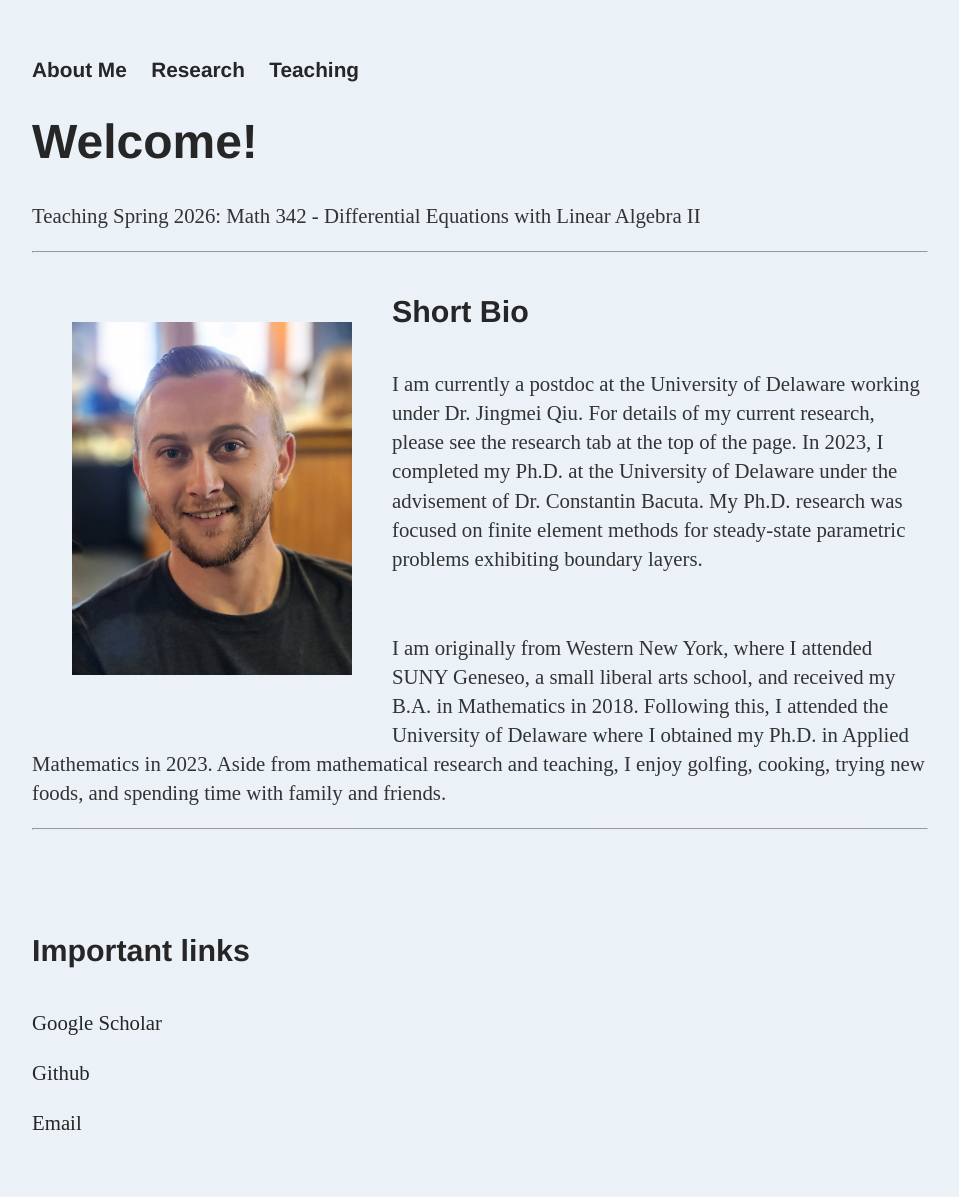
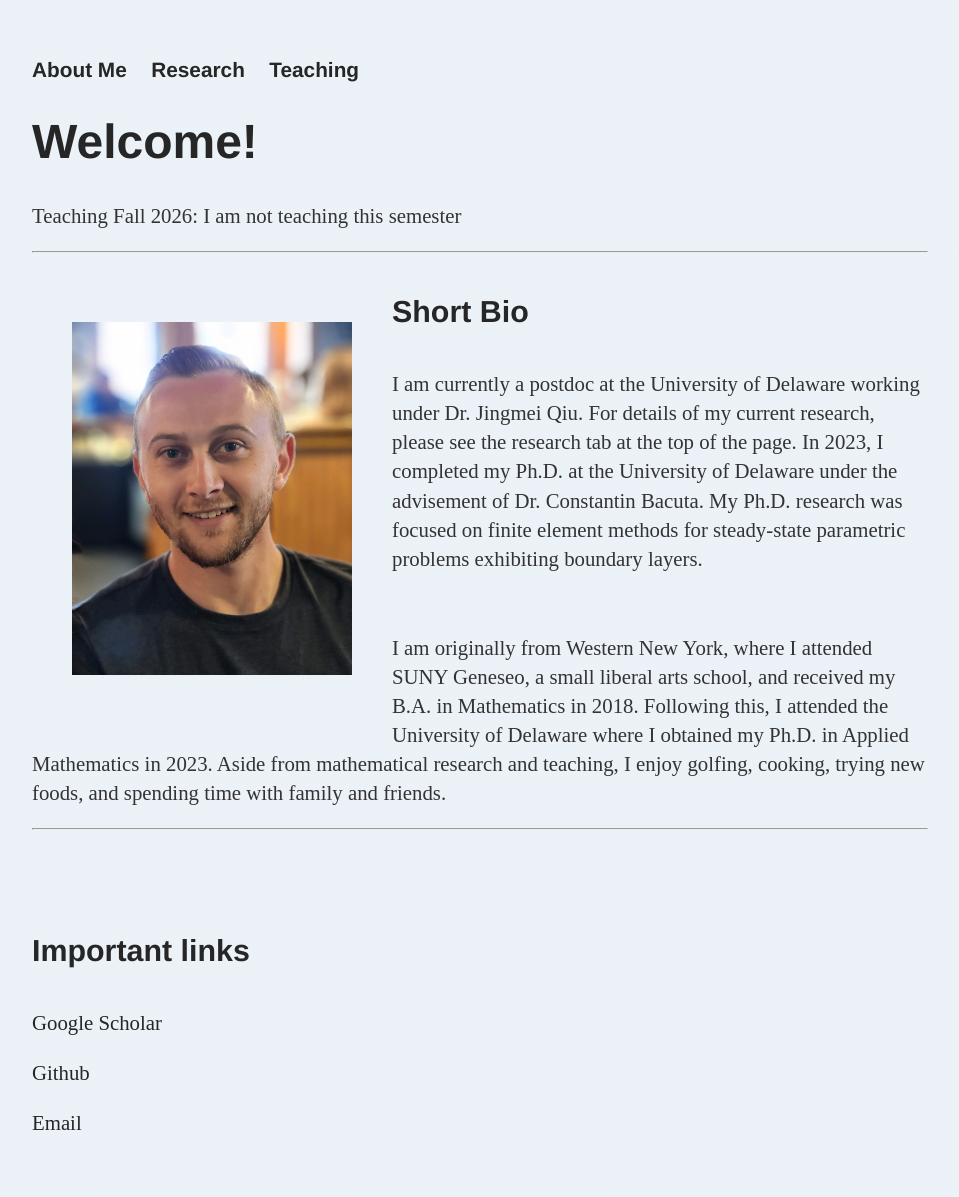
Before and after one commit to dhayes95/dhayes95.github.io, a Jekyll site: the page built from index.html, in a window 1280 px wide. Shown: the whole page, without its empty margins (160-1119 px from the left). Built offline with Jekyll 4.4.1, drawn with Linux system fonts in a browser that asks for light colours.

Commit message:
Update teaching semester information in index.html

```diff
--- a/index.html
+++ b/index.html
@@ -5,7 +5,7 @@ title: Dan Hayes
 <div class="blurb">
 	<h1>Welcome!</h1>
 
-	<p> Teaching Spring 2026: Math 342 - Differential Equations with Linear Algebra II</p>
+	<p> Teaching Fall 2026: I am not teaching this semester</p>
 	<hr>
 
 
```
